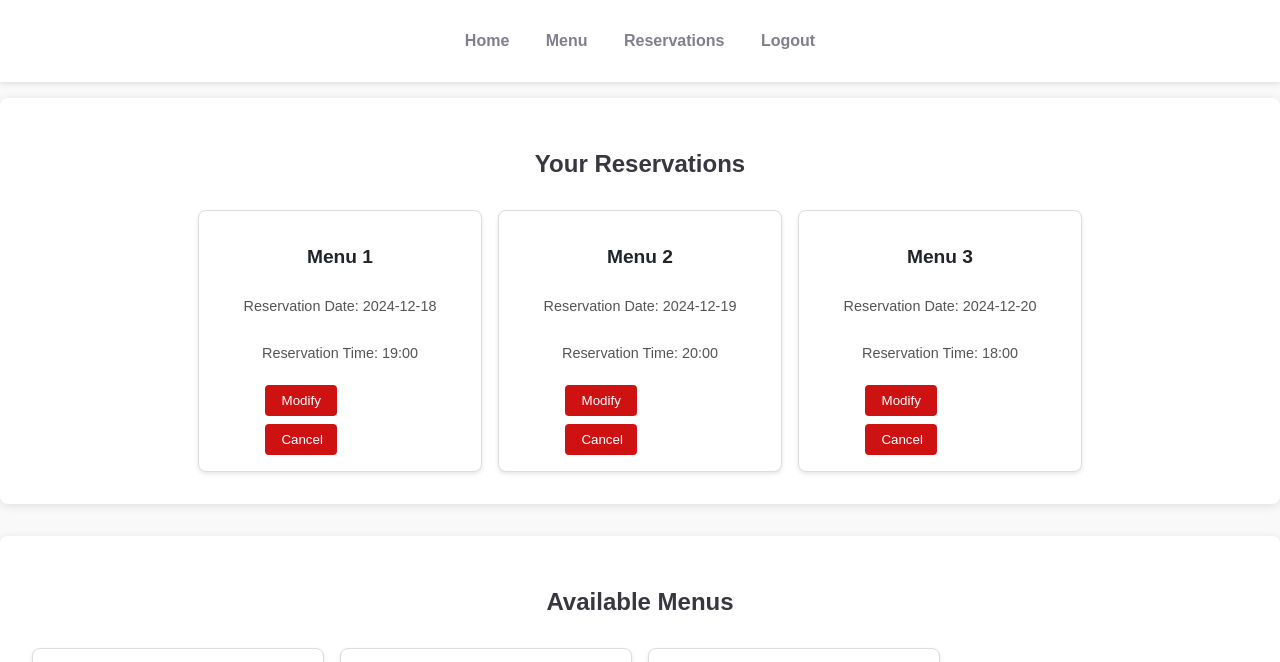
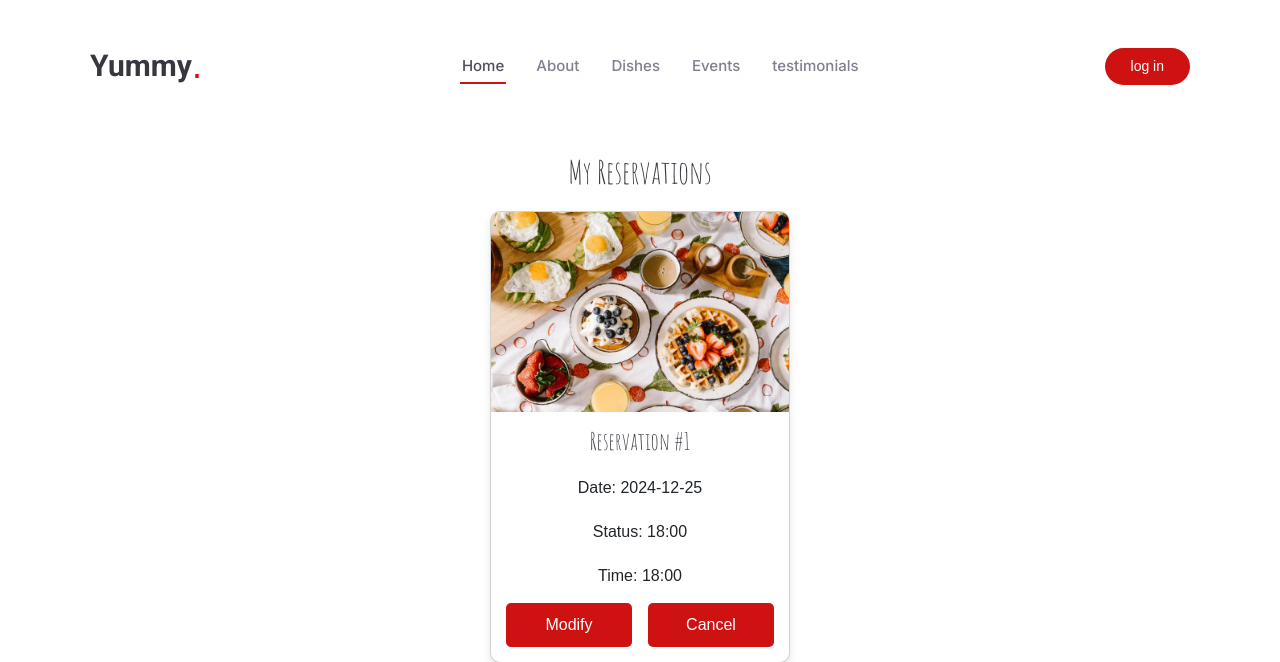
Before and after one commit to laamiri-kaoutar/portfolio-chef-cuisine, a PHP site: page /userpage.php in a window 1280 px wide. Shown: the top 662 px of the page. Run offline with PHP 8.4, Linux system fonts and the light colour scheme.

Commit message:
Create and style the user page #5

```diff
--- a/userpage.php
+++ b/userpage.php
@@ -4,9 +4,28 @@
     <meta charset="UTF-8">
     <meta name="viewport" content="width=device-width, initial-scale=1.0">
     <title>User Dashboard</title>
+    <link href="assets/img/stats-bg.jpg" rel="apple-touch-icon">
+    <link href="assets/img/favicon.png" rel="icon">
+    <link href="assets/img/apple-touch-icon.png" rel="apple-touch-icon">
+
+    <!-- Fonts -->
+    <link href="https://fonts.googleapis.com" rel="preconnect">
+    <link href="https://fonts.gstatic.com" rel="preconnect" crossorigin>
+    <link href="https://fonts.googleapis.com/css2?family=Roboto:ital,wght@0,100;0,300;0,400;0,500;0,700;0,900;1,100;1,300;1,400;1,500;1,700;1,900&family=Inter:wght@100;200;300;400;500;600;700;800;900&family=Amatic+SC:wght@400;700&display=swap" rel="stylesheet">
+
+    <!-- Vendor CSS Files -->
+    <link href="assets/vendor/bootstrap/css/bootstrap.min.css" rel="stylesheet">
+    <link href="assets/vendor/bootstrap-icons/bootstrap-icons.css" rel="stylesheet">
+    <link href="assets/vendor/aos/aos.css" rel="stylesheet">
+    <link href="assets/vendor/glightbox/css/glightbox.min.css" rel="stylesheet">
+    <link href="assets/vendor/swiper/swiper-bundle.min.css" rel="stylesheet">
+
+    <!-- Main CSS File -->
+    <link href="assets/css/main.css" rel="stylesheet">
+
     <style>
         :root {
-            --background-color: #f9f9f9;
+            --background-color: #ffffff;
             --default-color: #212529;
             --heading-color: #37373f;
             --accent-color: #ce1212;
@@ -14,7 +33,6 @@
             --contrast-color: #ffffff;
             --nav-color: #7f7f90;
             --nav-hover-color: #ce1212;
-            --button-hover-color: #c10000;
         }
 
         body {
@@ -25,273 +43,283 @@
             padding: 0;
         }
 
-        header {
-            background-color: var(--surface-color);
-            padding: 1rem;
+        header, footer {
+            background-color: var(--accent-color);
+            color: var(--contrast-color);
+            padding: 10px;
             text-align: center;
-            box-shadow: 0 2px 5px rgba(0, 0, 0, 0.1);
         }
 
-        nav ul {
-            list-style: none;
-            padding: 0;
+        .container {
+            padding: 20px;
         }
 
-        nav ul li {
-            display: inline;
-            margin: 0 1rem;
-        }
-
-        nav ul li a {
-            color: var(--nav-color);
-            text-decoration: none;
-            font-weight: bold;
-        }
-
-        nav ul li a:hover {
-            color: var(--nav-hover-color);
-        }
-
-        .user-reservation {
-            padding: 2rem;
-            background-color: var(--surface-color);
-            margin-top: 1rem;
-            border-radius: 8px;
-            box-shadow: 0 2px 10px rgba(0, 0, 0, 0.1);
-        }
-
-        .user-reservation h2 {
-            color: var(--heading-color);
-            text-align: center;
-            margin-bottom: 2rem;
-        }
-
-        .reservation-cards {
+        .cards-container {
             display: flex;
             flex-wrap: wrap;
-            gap: 1rem;
+            gap: 20px;
             justify-content: center;
         }
 
-        .reservation-card {
+        .card {
             background-color: var(--surface-color);
-            border: 1px solid #ddd;
-            border-radius: 8px;
-            padding: 1rem;
-            width: 250px;
-            box-shadow: 0 2px 4px rgba(0, 0, 0, 0.1);
-            display: flex;
-            flex-direction: column;
-            align-items: center;
-            transition: transform 0.2s ease-in-out;
+            border-radius: 10px;
+            box-shadow: 0 4px 8px rgba(0, 0, 0, 0.1);
+            width: 300px;
+            overflow: hidden;
+            text-align: center;
+            transition: transform 0.3s ease;
         }
 
-        .reservation-card:hover {
+        .card:hover {
             transform: scale(1.05);
         }
 
-        .reservation-card h3 {
-            font-size: 1.2rem;
-            margin-bottom: 1rem;
+        .card img {
+            width: 100%;
+            height: 200px;
+            object-fit: cover;
         }
 
-        .reservation-card p {
-            font-size: 0.9rem;
-            margin-bottom: 1rem;
-            color: #555;
+        .card-body {
+            padding: 15px;
         }
 
-        .reservation-card button {
+        .card-body h3 {
+            color: var(--heading-color);
+            font-size: 1.5rem;
+        }
+
+        .card-body p {
+            color: var(--default-color);
+            margin-bottom: 15px;
+        }
+
+        .button-group {
+            display: flex;
+
+            gap:16px;
+            margin-top: 10px;
+        }
+
+        .button-group button {
             background-color: var(--accent-color);
             color: var(--contrast-color);
             border: none;
-            padding: 0.5rem 1rem;
-            border-radius: 4px;
+            padding: 10px 20px;
+            border-radius: 5px;
             cursor: pointer;
-            margin-top: 0.5rem;
-            width: 48%;
-            margin-right: 2%;
+            transition: background-color 0.3s ease;*
+
+        }
+
+        .button-group button:hover {
+            background-color: #a80a0a;
+        }
+
+        .modal {
+            display: none;
+            position: fixed;
+            top: 0;
+            left: 0;
+            width: 100%;
+            padding: 20px;
+            height: 100%;
+            background: rgba(0, 0, 0, 0.5);
+            justify-content: center;
+            align-items: center;
+        }
+
+        .modal-content {
+            background-color: var(--surface-color);
+            padding: 20px;
+            border-radius: 10px;
+            width: 400px;
+            box-shadow: 0 4px 8px rgba(0, 0, 0, 0.2);
+        }
+
+        .modal input, .modal select {
+            width: 100%;
+            padding: 10px;
+            margin: 10px 0;
+            border: 1px solid #ccc;
+            border-radius: 5px;
+        }
+
+        .close-btn {
+            background-color: var(--accent-color);
+            color: var(--contrast-color);
+            border: none;
+            padding: 10px 20px;
+            border-radius: 5px;
+            cursor: pointer;
             transition: background-color 0.3s ease;
         }
 
-        .reservation-card button:hover {
-            background-color: var(--button-hover-color);
+        .close-btn:hover {
+            background-color: #a80a0a;
         }
 
-        .reservation-card button:last-child {
-            margin-right: 0;
+        .modal h3 {
+            color: var(--heading-color);
         }
 
-        .menu-section {
-            padding: 2rem;
-            background-color: var(--surface-color);
-            margin-top: 2rem;
-            border-radius: 8px;
-            box-shadow: 0 2px 10px rgba(0, 0, 0, 0.1);
-        }
-
-        .menu-section h2 {
-            color: var(--heading-color);
-            text-align: center;
-            margin-bottom: 2rem;
-        }
-
-        .menu-cards {
-            display: grid;
-            grid-template-columns: repeat(auto-fill, minmax(250px, 1fr));
-            gap: 1rem;
-        }
-
-        .menu-card {
-            background-color: var(--surface-color);
-            border: 1px solid #ddd;
-            border-radius: 8px;
-            box-shadow: 0 2px 4px rgba(0, 0, 0, 0.1);
-            text-align: center;
-            padding: 1rem;
-            transition: transform 0.2s ease-in-out;
-        }
-
-        .menu-card:hover {
-            transform: scale(1.05);
-        }
-
-        .menu-card img {
-            width: 100%;
-            height: auto;
-            border-radius: 8px;
-        }
-
-        .menu-card h3 {
-            font-size: 1.2rem;
-            margin-top: 1rem;
-        }
-
-        .menu-card ul {
-            list-style: none;
-            padding: 0;
-            margin: 1rem 0;
-        }
-
-        .menu-card ul li {
-            font-size: 0.9rem;
-            margin-bottom: 0.5rem;
-        }
-
-        .menu-card button {
-            background-color: var(--accent-color);
-            color: var(--contrast-color);
-            border: none;
-            padding: 0.5rem 1rem;
-            border-radius: 4px;
-            cursor: pointer;
-            margin-top: 1rem;
-            transition: background-color 0.3s ease;
-        }
-
-        .menu-card button:hover {
-            background-color: var(--button-hover-color);
-        }
-
-        footer {
-            background-color: var(--surface-color);
-            padding: 1rem;
-            text-align: center;
-            margin-top: 2rem;
-        }
     </style>
 </head>
 <body>
 
-    <!-- Header -->
-    <header>
-        <nav>
+<header id="header" class="header d-flex align-items-center sticky-top">
+    <div class="container position-relative d-flex align-items-center justify-content-between">
+
+      <a href="index.html" class="logo d-flex align-items-center me-auto me-xl-0">
+        <!-- Uncomment the line below if you also wish to use an image logo -->
+        <!-- <img src="assets/img/logo.png" alt=""> -->
+        <h1 class="sitename">Yummy</h1>
+        <span>.</span>
+      </a>
+
+      <nav id="navmenu" class="navmenu">
         <ul>
-                <li><a href="#">Home</a></li>
-                <li><a href="#">Menu</a></li>
-                <li><a href="#">Reservations</a></li>
-                <li><a href="#">Logout</a></li>
+          <li><a href="#hero" class="active">Home<br></a></li>
+          <li><a href="#about">About</a></li>
+          <li><a href="#menu">Dishes</a></li>
+          <li><a href="#events">Events</a></li>
+          <li><a href="#testimonials">testimonials</a></li>
         </ul>
+        <i class="mobile-nav-toggle d-xl-none bi bi-list"></i>
       </nav>
+
+      <a class="btn-getstarted" href="index.html#book-a-table">log in</a>
+
+    </div>
 </header>
 
-    <!-- User Reservation Section -->
-    <section class="user-reservation">
-        <h2>Your Reservations</h2>
-        <div class="reservation-cards">
-            <!-- Example of multiple reservation cards -->
-            <div class="reservation-card">
-                <h3>Menu 1</h3>
-                <p>Reservation Date: 2024-12-18</p>
-                <p>Reservation Time: 19:00</p>
-                <div>
-                    <button class="modify-btn">Modify</button>
-                    <button class="cancel-btn">Cancel</button>
-                </div>
-            </div>
-            <div class="reservation-card">
-                <h3>Menu 2</h3>
-                <p>Reservation Date: 2024-12-19</p>
-                <p>Reservation Time: 20:00</p>
-                <div>
-                    <button class="modify-btn">Modify</button>
-                    <button class="cancel-btn">Cancel</button>
-                </div>
-            </div>
-            <div class="reservation-card">
-                <h3>Menu 3</h3>
-                <p>Reservation Date: 2024-12-20</p>
-                <p>Reservation Time: 18:00</p>
-                <div>
-                    <button class="modify-btn">Modify</button>
-                    <button class="cancel-btn">Cancel</button>
+<div class="container">
+
+    <h2>My Reservations</h2>
+    <div class="cards-container">
+        <!-- Example of a reservation card -->
+        <div class="card">
+            <img src="./assets/img/stats-bg.jpg" alt="Reservation">
+            <div class="card-body">
+                <h3>Reservation #1</h3>
+                <p>Date: 2024-12-25</p>
+                <p>Status: 18:00</p>
+
+                <p>Time: 18:00</p>
+                <div class="button-group">
+                    <button onclick="openForm()">Modify</button>
+                    <button>Cancel</button>
                 </div>
             </div>
         </div>
-    </section>
+        <!-- Add more reservation cards here -->
+    </div>
+<div class="container">
 
-    <!-- Menu Section -->
-    <section class="menu-section">
+</div>
     <h2>Available Menus</h2>
-        <div class="menu-cards">
-            <!-- Example of multiple menu cards with items -->
-            <div class="menu-card">
-                <img src="your-image.jpg" alt="Menu 1">
-                <h3>Menu 1</h3>
-                <ul>
-                    <li>Dish 1</li>
-                    <li>Dish 2</li>
-                    <li>Dish 3</li>
-                </ul>
-                <button class="reserve-btn">Reserve</button>
-            </div>
-            <div class="menu-card">
-                <img src="your-image.jpg" alt="Menu 2">
-                <h3>Menu 2</h3>
-                <ul>
-                    <li>Dish A</li>
-                    <li>Dish B</li>
-                    <li>Dish C</li>
-                </ul>
-                <button class="reserve-btn">Reserve</button>
-            </div>
-            <div class="menu-card">
-                <img src="your-image.jpg" alt="Menu 3">
-                <h3>Menu 3</h3>
-                <ul>
-                    <li>Dish X</li>
-                    <li>Dish Y</li>
-                    <li>Dish Z</li>
-                </ul>
-                <button class="reserve-btn">Reserve</button>
+    <div class="cards-container">
+        <!-- Example of a menu card -->
+        <div class="card">
+            <img src="./assets/img/stats-bg.jpg" alt="Menu">
+            <div class="card-body">
+                <h3>Menu #1</h3>
+                <p>Description of the menu.</p>
+                <p>Plats included: Dish 1, Dish 2, Dish 3</p>
+                <div class="button-group">
+                    <button style=" width: fit-content ; margin :auto;" onclick="openForm()">Reserve</button>
                 </div>
             </div>
-    </section>
+        </div>
 
-    <!-- Footer -->
-    <footer>
-        <p>&copy; 2024 Your Restaurant</p>
+        <!-- Add more menu cards here -->
+    </div>
+</div>
+
+<!-- Reservation Form Modal -->
+<div id="reservationModal" class="modal">
+    <div class="modal-content">
+        <h3>Reserve a Menu</h3>
+        <form action="#">
+            <label for="reservation-date">Date:</label>
+            <input type="date" id="reservation-date" name="reservation-date">
+            <label for="reservation-time">Time:</label>
+            <input type="time" id="reservation-time" name="reservation-time">
+            <div class="button-group">
+                <button type="submit" class="close-btn">Submit</button>
+                <button type="button" class="close-btn" onclick="closeForm()">Close</button>
+            </div>
+        </form>
+    </div>
+</div>
+
+
+<footer id="footer" class="footer dark-background">
+
+<div class="container">
+  <div class="row gy-3">
+    <div class="col-lg-3 col-md-6 d-flex">
+      <i class="bi bi-geo-alt icon"></i>
+      <div class="address">
+        <h4>Address</h4>
+        <p>A108 Adam Street</p>
+        <p>New York, NY 535022</p>
+        <p></p>
+      </div>
+
+    </div>
+
+    <div class="col-lg-3 col-md-6 d-flex">
+      <i class="bi bi-telephone icon"></i>
+      <div>
+        <h4>Contact</h4>
+        <p>
+          <strong>Phone:</strong> <span>+212 695 548 855</span><br>
+          <strong>Email:</strong> <span>ali.hassan@gmail.com</span><br>
+        </p>
+      </div>
+    </div>
+
+    <div class="col-lg-3 col-md-6 d-flex">
+      <i class="bi bi-clock icon"></i>
+      <div>
+        <h4>Opening Hours</h4>
+        <p>
+          <strong>Mon-Sat:</strong> <span>9AM - 23PM</span><br>
+          <strong>Sunday</strong>: <span>Closed</span>
+        </p>
+      </div>
+    </div>
+
+    <div class="col-lg-3 col-md-6">
+      <h4>Follow Us</h4>
+      <div class="social-links d-flex">
+        <a href="#" class="twitter"><i class="bi bi-twitter-x"></i></a>
+        <a href="#" class="facebook"><i class="bi bi-facebook"></i></a>
+        <a href="#" class="instagram"><i class="bi bi-instagram"></i></a>
+        <a href="#" class="linkedin"><i class="bi bi-linkedin"></i></a>
+      </div>
+    </div>
+
+  </div>
+</div>
+
+<div class="container copyright text-center mt-4">
+  <p>© <span>Copyright</span> <strong class="px-1 sitename">Yummy</strong> <span>All Rights Reserved</span></p>
+</div>
+
 </footer>
+
+<script>
+    function openForm() {
+        document.getElementById('reservationModal').style.display = 'flex';
+    }
+
+    function closeForm() {
+        document.getElementById('reservationModal').style.display = 'none';
+    }
+</script>
 
 </body>
 </html>
```
Lines whose indentation alone changed are shown as unchanged.
